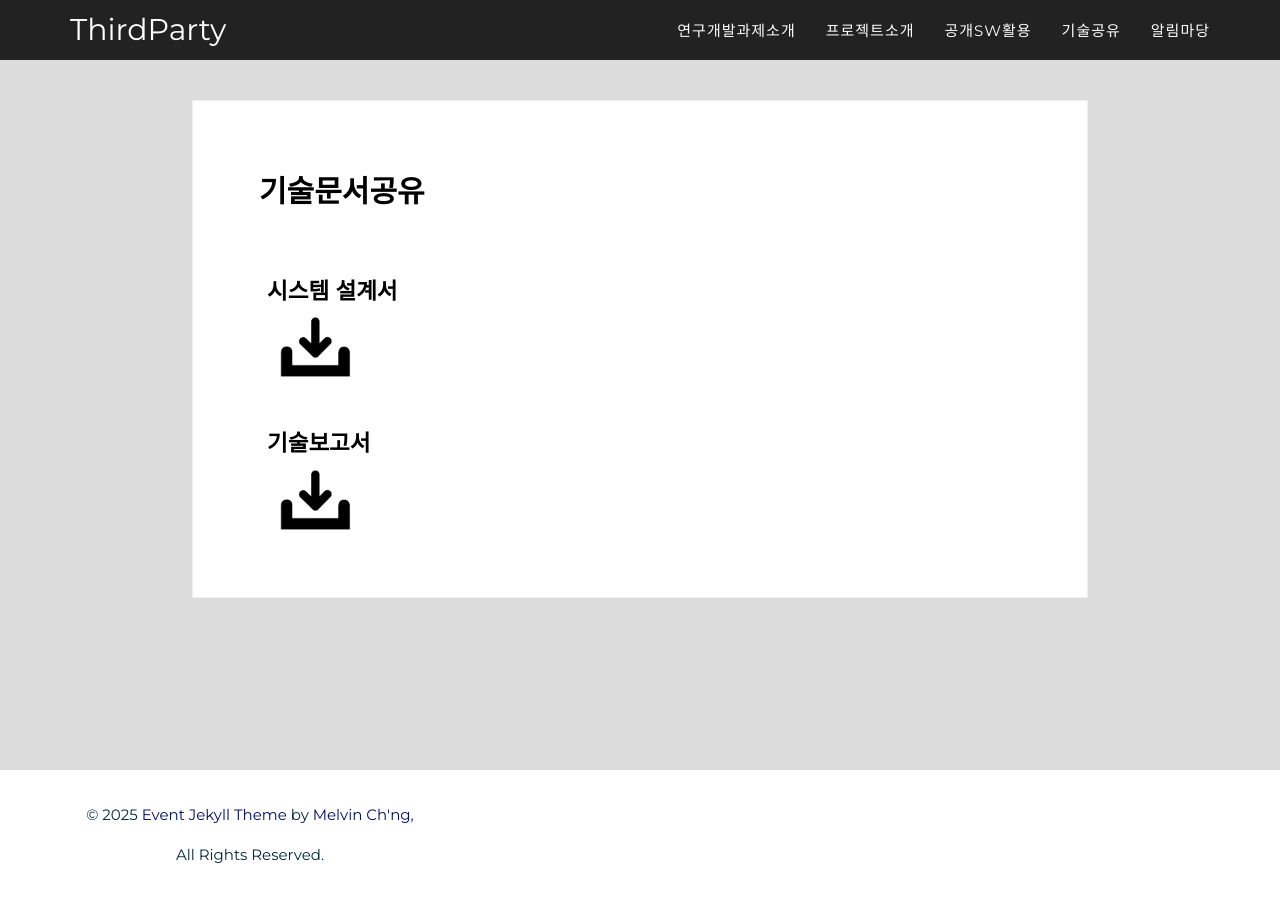
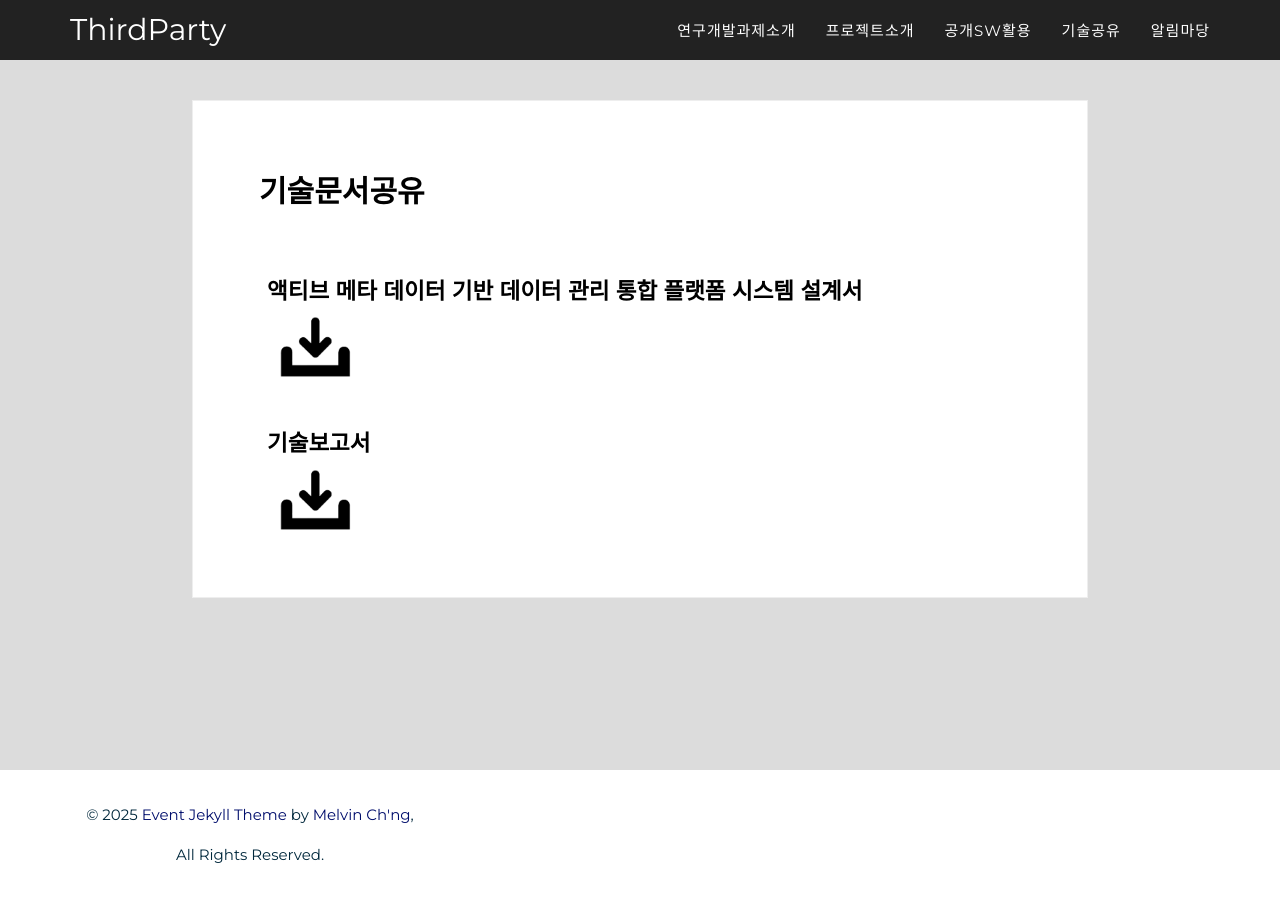
Before and after one commit to ThirdActiveDataExTech/ThirdActiveDataExTech.github.io, a Jekyll site: the page built from 2016_pages/tech-share.html, in a window 1280 px wide. Built offline with Jekyll 4.4.1, drawn with Linux system fonts in a browser that asks for light colours; some web fonts are replaced.

Commit message:
[기술문서공유]
- 내용 추가 및 다운로드 파일 추가

```diff
--- a/2016_pages/tech-share.html
+++ b/2016_pages/tech-share.html
@@ -7,8 +7,12 @@
 <body style="background: Gainsboro no-repeat fixed center;">
 <div class="event black-frame">
     <h1 class="title">{{ page.title }}</h1>
-    <h2>시스템 설계서</h2>
-    <img class="small-logo" src="/css/2016_style/img/download_icon.png" alt="">
+    <h2>액티브 메타 데이터 기반 데이터 관리 통합 플랫폼 시스템 설계서</h2>
+    <a href="/_data/platform_design" download="액티브 메타 데이터 기반 데이터 관리 통합 플랫폼 시스템 설계서.png">
+        <img class="small-logo" src="/css/2016_style/img/download_icon.png" alt="">
+    </a>
     <h2>기술보고서</h2>
-    <img class="small-logo" src="/css/2016_style/img/download_icon.png" alt="">
+    <a href="/_data/TechnologyAndBusinessIssueReport.pdf" download="TechnologyAndBusinessIssueReport.pdf">
+        <img class="small-logo" src="/css/2016_style/img/download_icon.png" alt="">
+    </a>
 </div>
```
Also changed, not shown: _data/platform_design.png (added), 1 other file.
